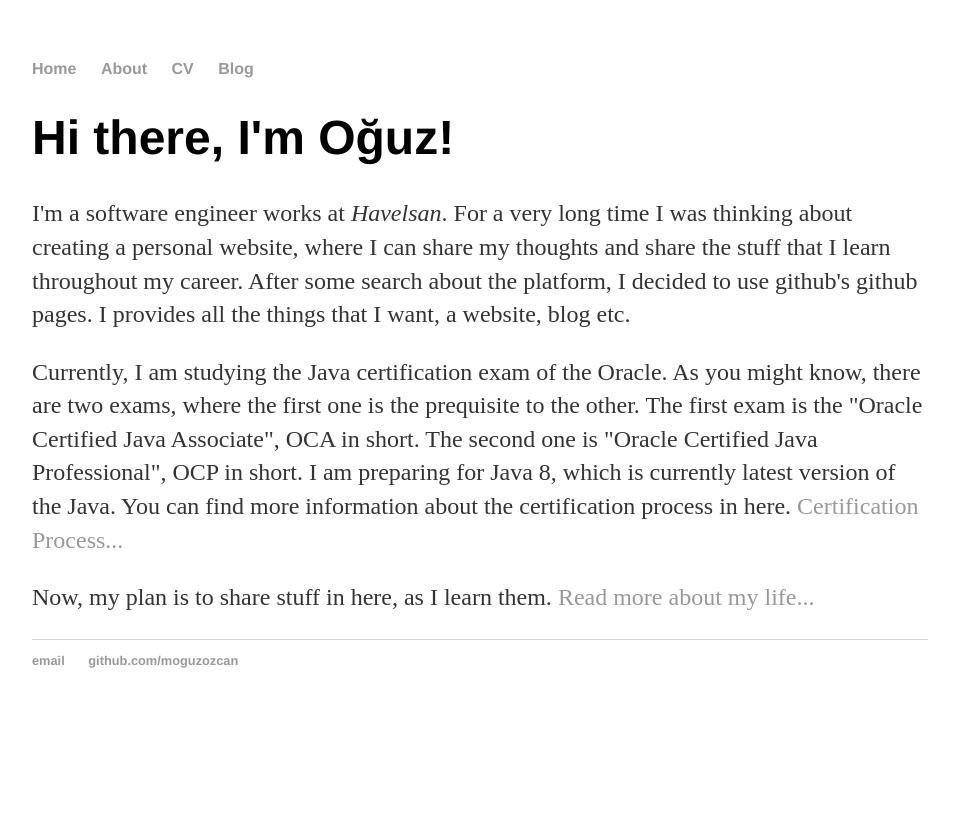
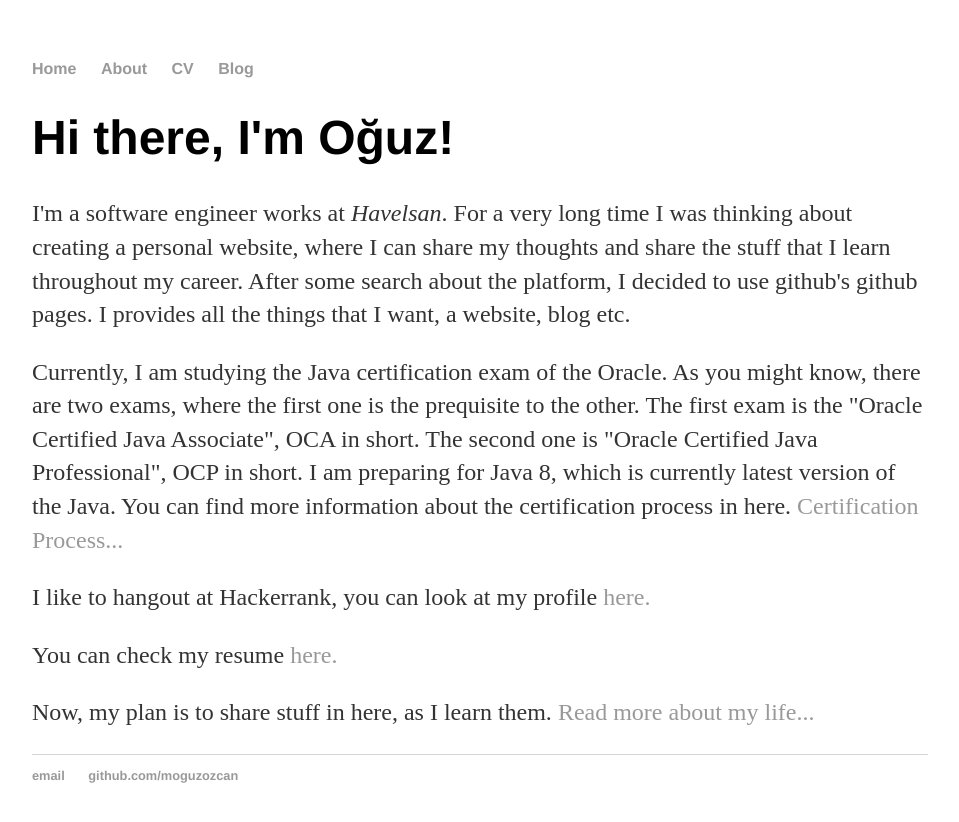
Before and after one commit to moguzozcan/moguzozcan.github.io, a Jekyll site: the page built from index.html, in a window 1280 px wide. Shown: the top 822 px of the page, without its empty margins (160-1119 px from the left). Built offline with Jekyll 4.4.1, drawn with Linux system fonts in a browser that asks for light colours.

Commit message:
Update index.html

```diff
--- a/index.html
+++ b/index.html
@@ -9,6 +9,7 @@ title: M. Oğuz Özcan, Software Engineer
 			my career. After some search about the platform, I decided to use github's github pages. I provides
 			all the things that I want, a website, blog etc.
 		</p>
+
 		<p>Currently, I am studying the Java certification exam of the Oracle. As you might know, there are two exams,
 			where the first one is the prequisite to the other. The first exam is the "Oracle Certified Java Associate",
 			OCA in short. The second one is "Oracle Certified Java Professional", OCP in short. I am preparing for
@@ -17,6 +18,13 @@ title: M. Oğuz Özcan, Software Engineer
 			<a href="http://education.oracle.com/pls/web_prod-plq-dad/ou_product_category.getPage?p_cat_id=267&p_org_id=1001&lang=US&sc=WWOUGOOGLESRCHJAVA&mlid=1763.197.1001764.90aa454bb9394729a3ad49ad2e5bd2ed...0.1486475333.1.1491659333#tabs-3">Certification Process...</a>
 
 		</p>
+
+		<p>I like to hangout at Hackerrank, you can look at my profile <a href="https://www.hackerrank.com/moguz00">
+			here.</a>
+		</p>
+		<p>You can check my resume <a href="/cv">
+			here.</a>
+		</p>
 		<p>Now, my plan is to share stuff in here, as I learn them. <a href="/about">Read more about my life...</a>
 		</p>
 </div><!-- /.blurb -->
```
